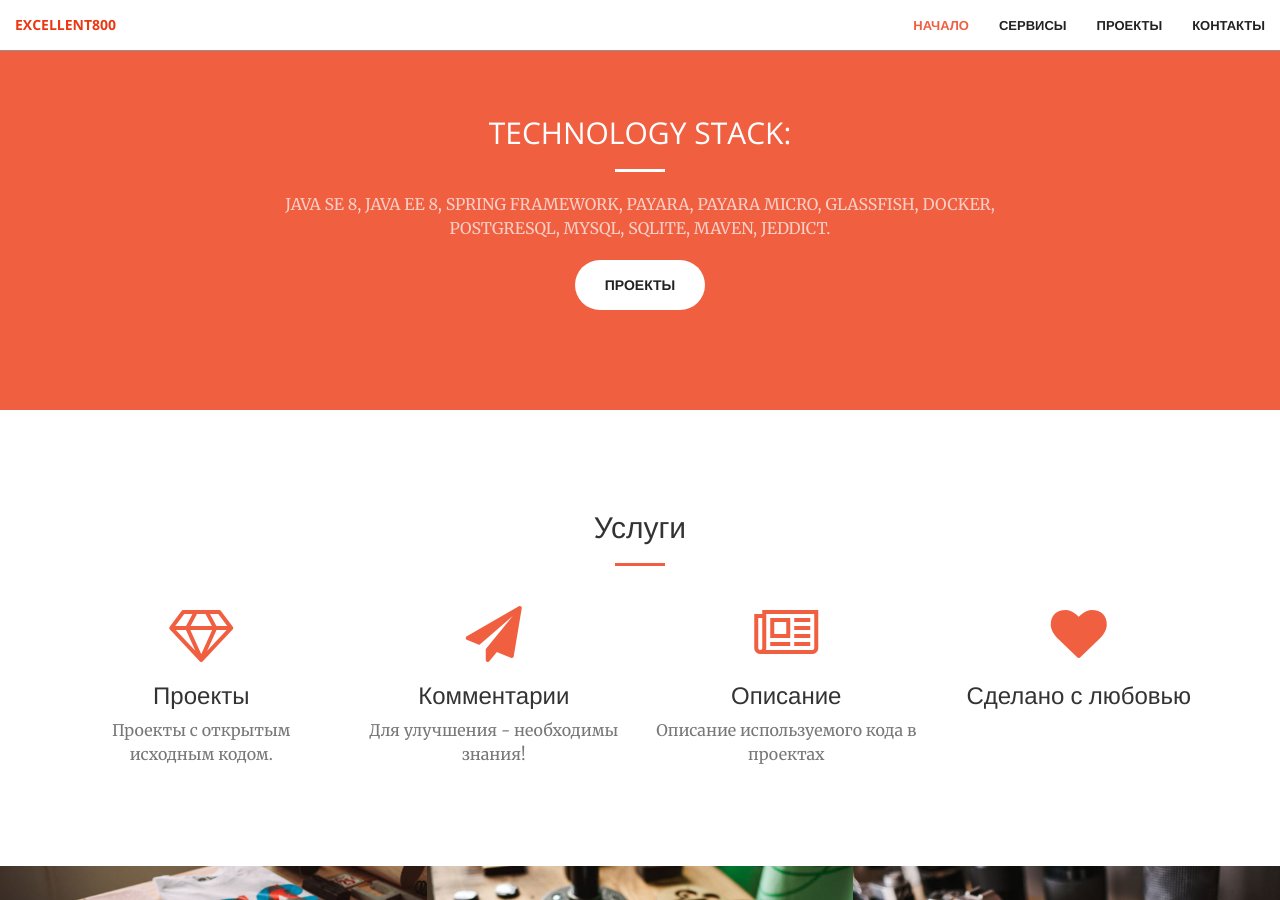
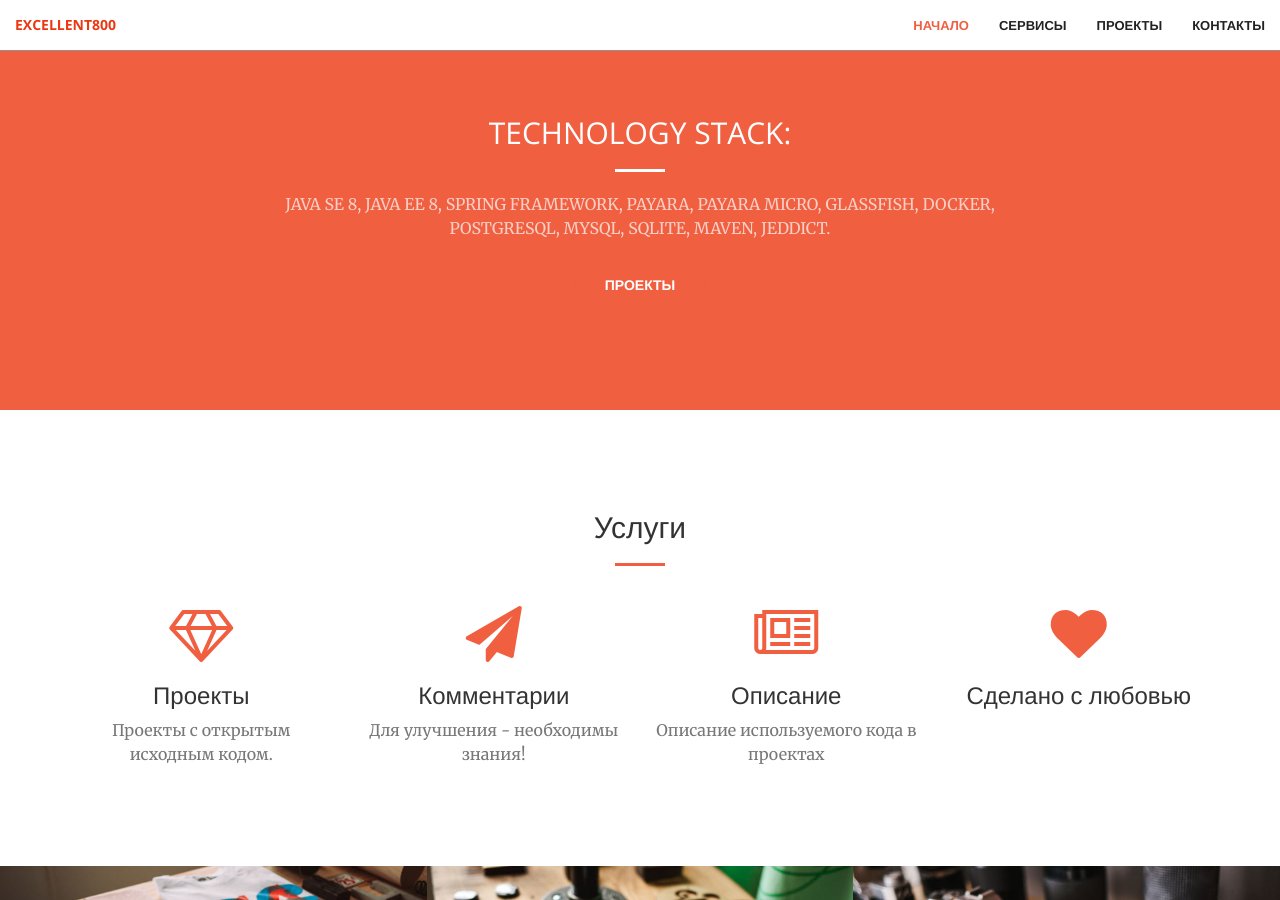
Before and after one commit to Developer-S07/Excellent800.github.io, a Jekyll site: the page built from index.html, in a window 1280 px wide and 900 px high, scrolled down 884 px. Built offline with Jekyll 4.4.1, drawn with Linux system fonts in a browser that asks for light colours.

Commit message:
Update call-to-action.html

```diff
--- a/_includes/call-to-action.html
+++ b/_includes/call-to-action.html
@@ -5,7 +5,7 @@
                 <h2 class="section-heading">TECHNOLOGY STACK:</h2>
                 <hr class="light">
                 <p class="text-faded">JAVA SE 8, JAVA EE 8, SPRING FRAMEWORK, PAYARA, PAYARA MICRO, GLASSFISH, DOCKER, POSTGRESQL, MYSQL, SQLITE, MAVEN, JEDDICT.</p>
-                <a href="#" class="btn btn-default btn-xl page-scroll">Проекты</a>
+                <a href="#" class="btn btn-primary btn-xl page-scroll">Проекты</a>
             </div>
         </div>
     </div>
```
